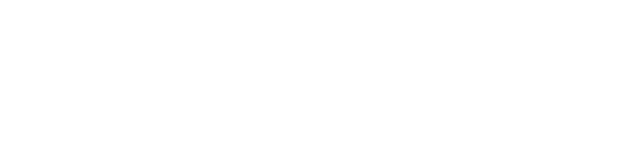
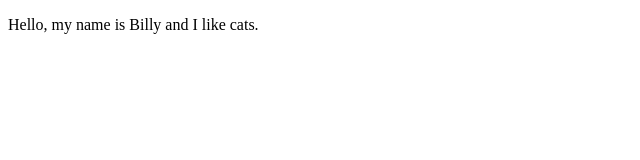
Before and after one commit to sammymarks/AnneMarieBillySammy, a plain HTML site: page index.html in a window 1280 px wide. Shown: the whole page, without its empty margins (0-640 px from the left). Drawn offline with Linux system fonts and the light colour scheme.

Commit message:
committing changes to my div

```diff
--- a/index.html
+++ b/index.html
@@ -7,7 +7,9 @@
 </head>
 <body>
     <div id="sammy"></div>
-    <div id="billy"></div>
+    <div id="billy">
+        <p>Hello, my name is Billy and I like cats.</p>
+    </div>
     <div id="annemarie"></div>
 
 </body>
```
